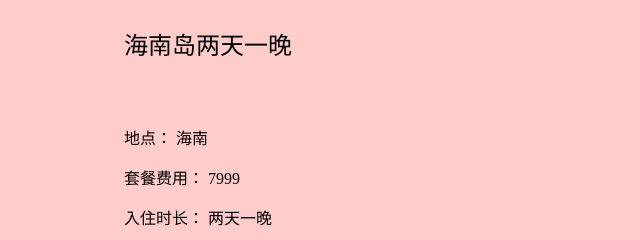
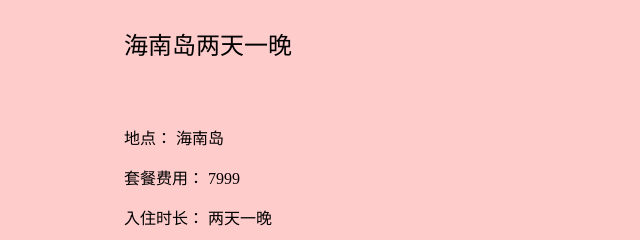
Before and after one commit to liumei-phhc/yofun, a plain HTML site: page hainan.html in a window 1280 px wide. Shown: the part 816-1056 px from the top of the page, 516-1156 px from the left. Drawn offline with Linux system fonts and the light colour scheme.

Commit message:
gai hainan

```diff
--- a/hainan.html
+++ b/hainan.html
@@ -43,7 +43,7 @@
 			<img src="img/package/hainan.jpg" class="ad-img">
 			<div class="ad-conent">
 				<p class="ad-title">海南岛两天一晚</p>
-				<p class="ad-main">地点：	海南</p>
+				<p class="ad-main">地点：	海南岛</p>
 				<p class="ad-main">套餐费用：	7999</p>
 				<p class="ad-main">入住时长：	两天一晚</p>
 			</div>
```
